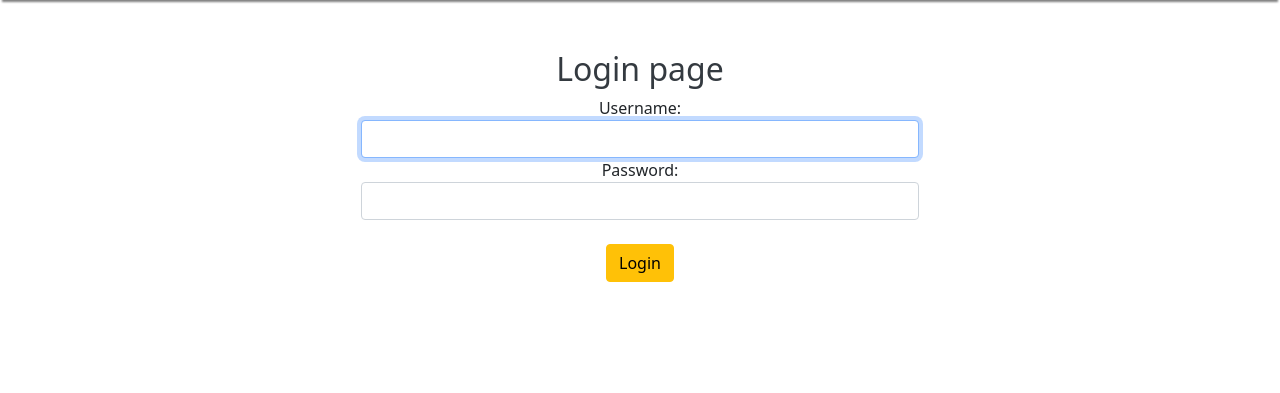
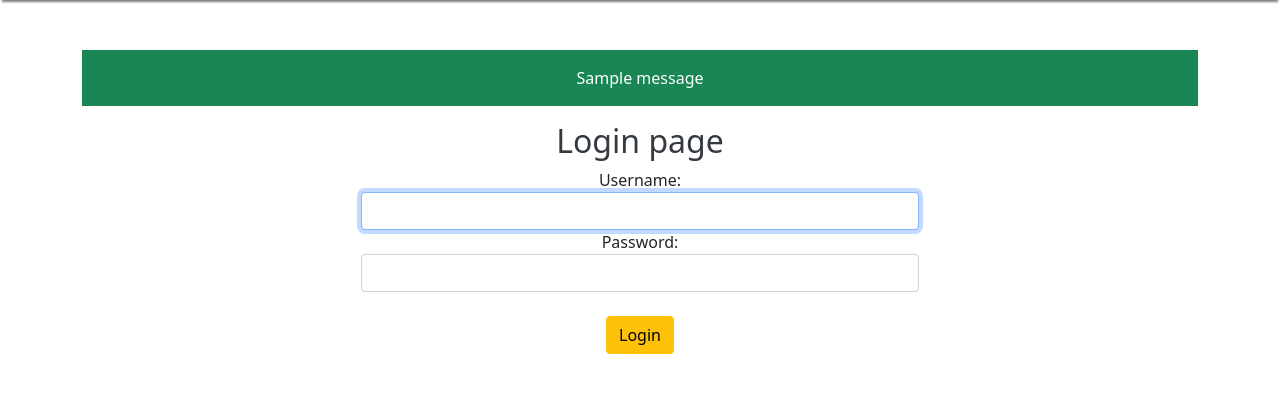
Before and after one commit to mirzaniazmorshed/PracticeModule18.5, a Django app: page /login/ in a window 1280 px wide. Shown: the part 56-449 px from the top of the page. Run offline with Django 5.2, Linux system fonts and the light colour scheme; one stand-in notice (Sample message) is shown; some libraries are stand-ins or nearby versions.

Commit message:
I think first and final commit

```diff
--- a/first_app/templates/login.html
+++ b/first_app/templates/login.html
@@ -2,7 +2,11 @@
 {% load crispy_forms_tags %}
 
 {% block body %}
-
+{% if messages %}
+    {% for m in messages %}
+    <p class="bg-success p-3 text-white">{{m}}</p>
+    {% endfor %}
+    {% endif %}
 <form method="post" style="width: 50%; margin: auto" novalidate>
     <h1> Login page </h1>
  {% csrf_token %}
--- a/first_app/templates/signup.html
+++ b/first_app/templates/signup.html
@@ -7,9 +7,7 @@
     <title>User</title>
     <link href="https://cdn.jsdelivr.net/npm/bootstrap@5.3.3/dist/css/bootstrap.min.css" rel="stylesheet" integrity="sha384-QWTKZyjpPEjISv5WaRU9OFeRpok6YctnYmDr5pNlyT2bRjXh0JMhjY6hW+ALEwIH" crossorigin="anonymous">
     <style>
-      .success{
-        color: red;
-      }
+
     </style>
   </head>
   <body>
--- a/first_app/views.py
+++ b/first_app/views.py
@@ -33,6 +33,7 @@ def user_login(request):
                 user = authenticate(username = name, password = userpass) #check kortesi user database e ase kina
                 if user is not None:
                     login(request, user)
+                    messages.success(request, "Logged In Successfully")
                     return redirect('profile') #profile page e redirect korbe
         else:
             form = AuthenticationForm()
@@ -56,6 +57,7 @@ def profile(request):
 
 def user_logout(request):
     logout(request)
+    messages.success(request, "Logout successfully")
     return redirect('login')
 
 @login_required
```
Also changed, not shown: db.sqlite3.
